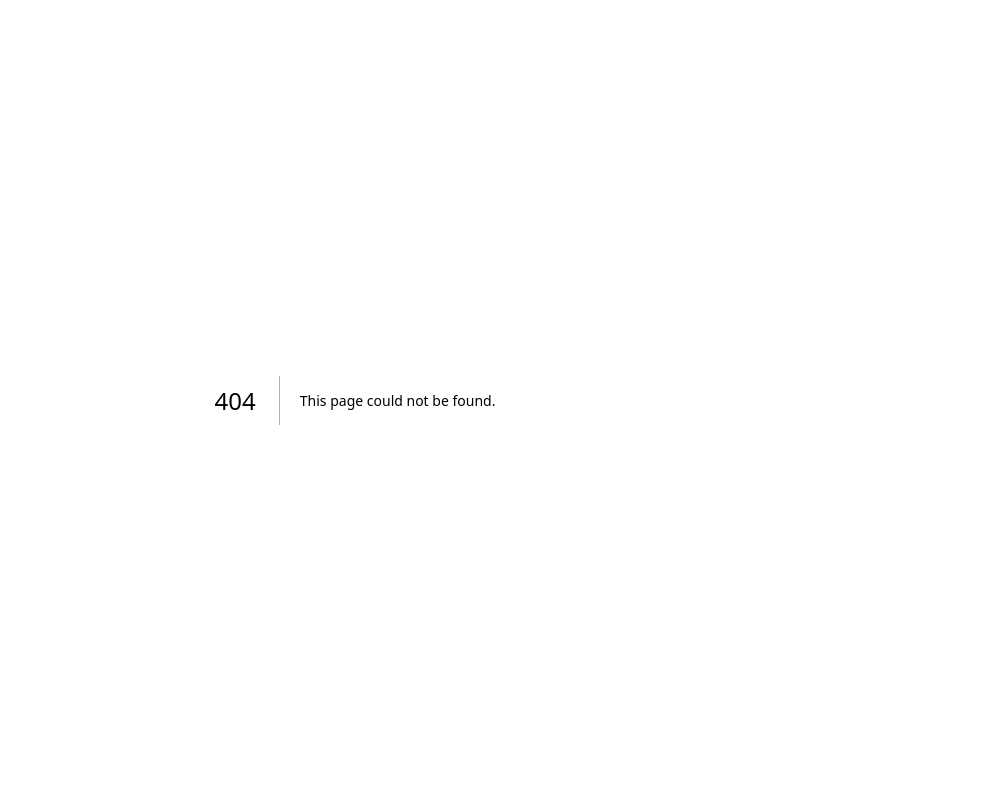
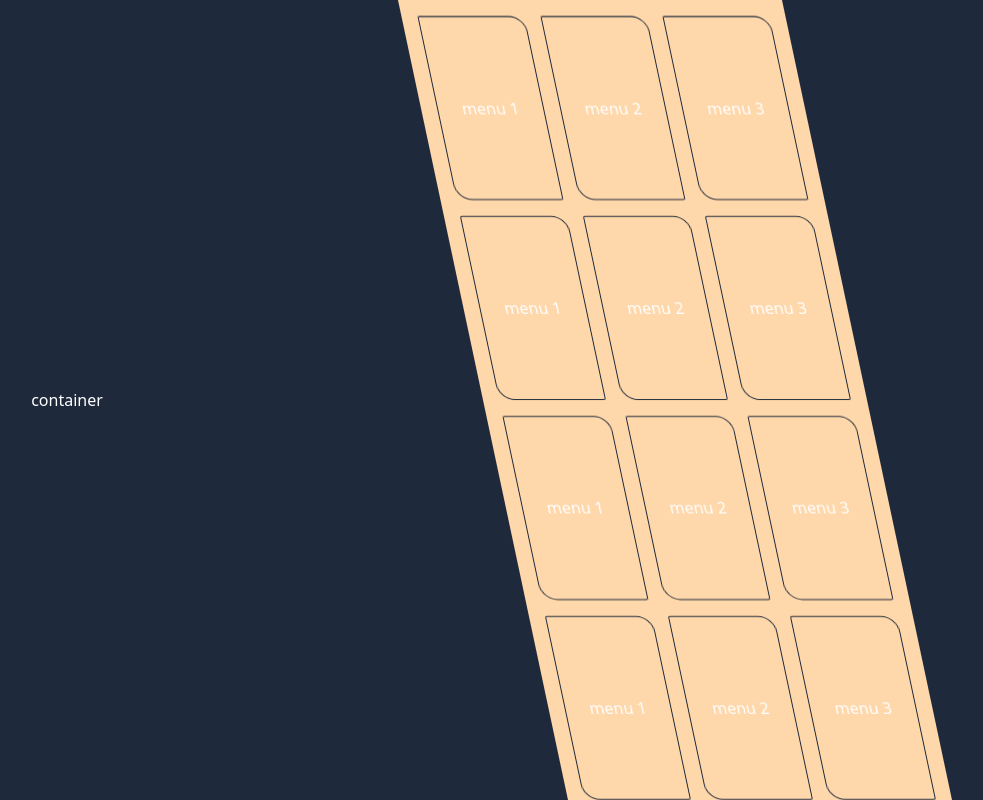
Before and after one commit to afiqakm/nextjs-portfolio, a Next.js app: page /playground in a window 1280 px wide. Before the commit this address had no page. Shown: the whole page, without its empty margins (285-1268 px from the left). Built offline with nearby package versions, Linux system fonts and the light colour scheme.

Commit message:
stage: slanted tab menu

```diff
--- /dev/null
+++ b/src/Utils/TailwindMerge.ts
@@ -0,0 +1,8 @@
+import clsx, { ClassValue } from 'clsx';
+import { twMerge } from 'tailwind-merge';
+
+const cn = (...inputs: ClassValue[]): string => {
+    return twMerge(clsx(inputs));
+};
+
+export default cn;
--- a/src/app/page.tsx
+++ b/src/app/page.tsx
@@ -1,9 +1,14 @@
+import cn from "../Utils/TailwindMerge";
 import Background from "../components/Background";
 import Title from "../components/Title";
 
 export default function Home() {
   return (
-    <main className="flex min-h-screen items-center justify-center overflow-hidden">
+    <main className={cn(
+      'min-h-screen',
+      'flex items-center justify-center',
+      'overflow-hidden',
+    )}>
       <Title />
     </main>
   );
--- /dev/null
+++ b/src/app/playground/layout.tsx
@@ -0,0 +1,21 @@
+import cn from "@/src/Utils/TailwindMerge";
+import type { Metadata } from "next";
+
+export const metadata: Metadata = {
+  title: "Afiq Akmal's Playground",
+  description: "My playground for things that I am learning",
+};
+
+export default function RootLayout({
+  children,
+}: Readonly<{
+  children: React.ReactNode;
+}>) {
+  return (
+    <html lang="en">
+      <body className={cn(
+        'bg-slate-800 text-white',
+      )}>{children}</body>
+    </html >
+  );
+}
--- /dev/null
+++ b/src/app/playground/page.tsx
@@ -0,0 +1,13 @@
+import SlidingTab from "@/src/components/SlidingTab";
+import cn from "@/src/Utils/TailwindMerge";
+
+
+export default function Playground() {
+    return (
+        <main className={cn(
+            'flex item-center justify-center',
+        )}>
+            <SlidingTab />
+        </main>
+    );
+}
--- /dev/null
+++ b/src/components/SlidingTab/index.tsx
@@ -0,0 +1,78 @@
+import cn from "@/src/Utils/TailwindMerge";
+import React from "react";
+
+type Props = {};
+
+const SlidingTab = (props: Props): React.ReactNode => {
+
+    const renderTab = () => {
+        return Array(10).fill(0).map((_, index) => {
+            return (
+                <div className={cn(
+                    'w-full',
+                    'h-[200px]',
+                    'grid grid-cols-3',
+                )}>
+                    <div className={cn(
+                        'm-2',
+                        'border border-slate-800',
+                        'rounded-tr-2xl rounded-bl-2xl',
+                        'rounded-tl-sm rounded-br-sm',
+                        'flex items-center justify-center',
+                        // 'ring-8 ring-orange-800',
+                    )}>
+                        menu 1
+                    </div>
+                    <div className={cn(
+                        'm-2',
+                        'border border-slate-800',
+                        'rounded-tr-2xl rounded-bl-2xl',
+                        'rounded-tl-sm rounded-br-sm',
+                        'flex items-center justify-center',
+                    )}>
+                        menu 2
+                    </div>
+                    <div className={cn(
+                        'm-2',
+                        'border border-slate-800',
+                        'rounded-tr-2xl rounded-bl-2xl',
+                        'rounded-tl-sm rounded-br-sm',
+                        'flex items-center justify-center',
+                    )}>
+                        menu 3
+                    </div>
+                </div>
+            )
+        })
+    }
+    return (
+        <div className={cn(
+            'w-screen h-screen',
+            'overflow-hidden',
+            'relative',
+        )}>
+            <div className={cn(
+                'h-screen w-[65vw]',
+                'pr-[10vw]',
+                'flex items-center justify-center',
+            )}>
+                container
+            </div>
+            <div className={cn(
+                'absolute',
+                'right-[10vw] top-0',
+                'w-[30vw]',
+                'h-screen',
+                'bg-orange-200',
+                'overflow-y-scroll',
+                'no-scrollbar',
+                'p-2',
+                'skew-x-12',
+            )}>
+                {renderTab()}
+            </div>
+        </div>
+    )
+};
+
+export default SlidingTab;
--- a/src/styles/globals.css
+++ b/src/styles/globals.css
@@ -2,6 +2,18 @@
 @tailwind components;
 @tailwind utilities;
 
+@layer utilities {
+  /* Hide scrollbar for Chrome, Safari and Opera */
+  .no-scrollbar::-webkit-scrollbar {
+    display: none;
+  }
+  /* Hide scrollbar for IE, Edge and Firefox */
+  .no-scrollbar {
+    -ms-overflow-style: none; /* IE and Edge */
+    scrollbar-width: none; /* Firefox */
+  }
+}
+
 body {
   background: rgb(128, 153, 221);
 }
```
Also changed, not shown: package.json (+6 -1 lines), .eslintrc.json (deleted), 2 other files (tests, documents, lock files or other folders).
